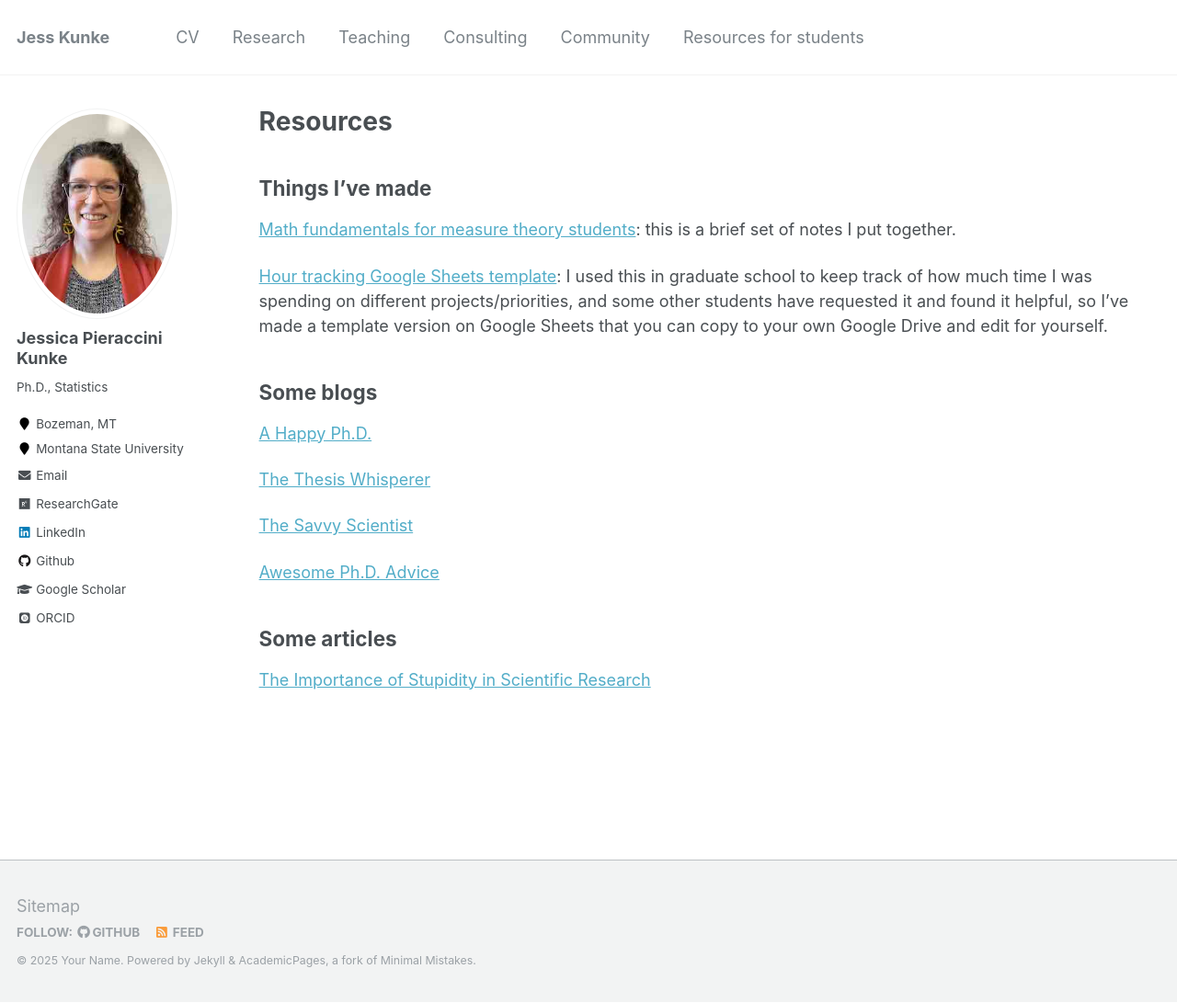
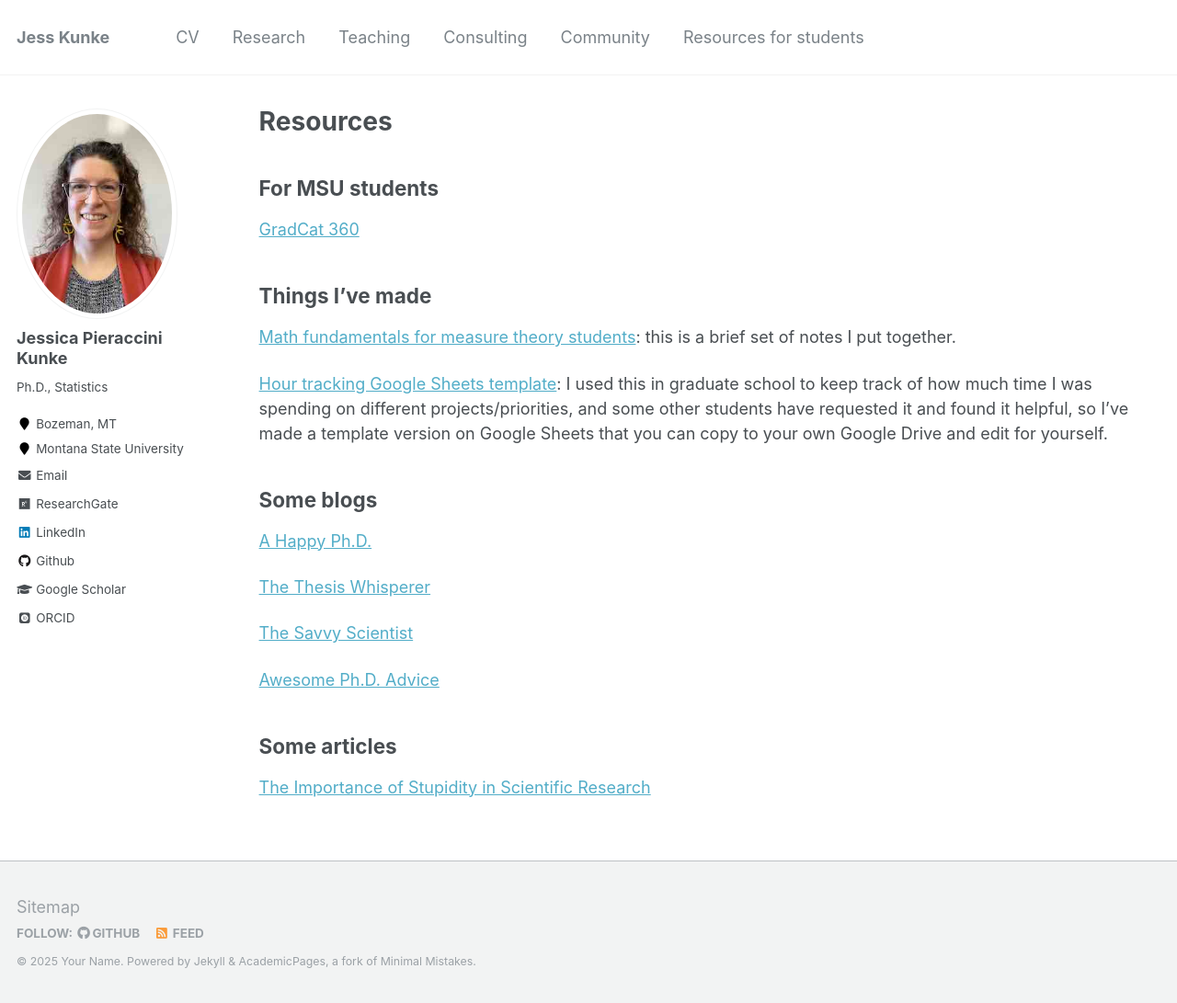
Before and after one commit to jpierkunke/jpierkunke.github.io, a Jekyll site: the page built from _pages/resources.md, in a window 1280 px wide and 1091 px high. Shown: the whole window at 92% size. Built offline with Jekyll 4.4.1, drawn with Linux system fonts in a browser that asks for light colours; some web fonts are replaced.

Commit message:
Update resources.md
Add GradCat 360

```diff
--- a/_pages/resources.md
+++ b/_pages/resources.md
@@ -4,6 +4,10 @@ title: "Resources"
 permalink: /resources/
 author_profile: true
 ---
+
+## For MSU students
+
+[GradCat 360](https://www.montana.edu/gradschool/professionaldevelopment/index.html)
 
 ## Things I've made
 
```
